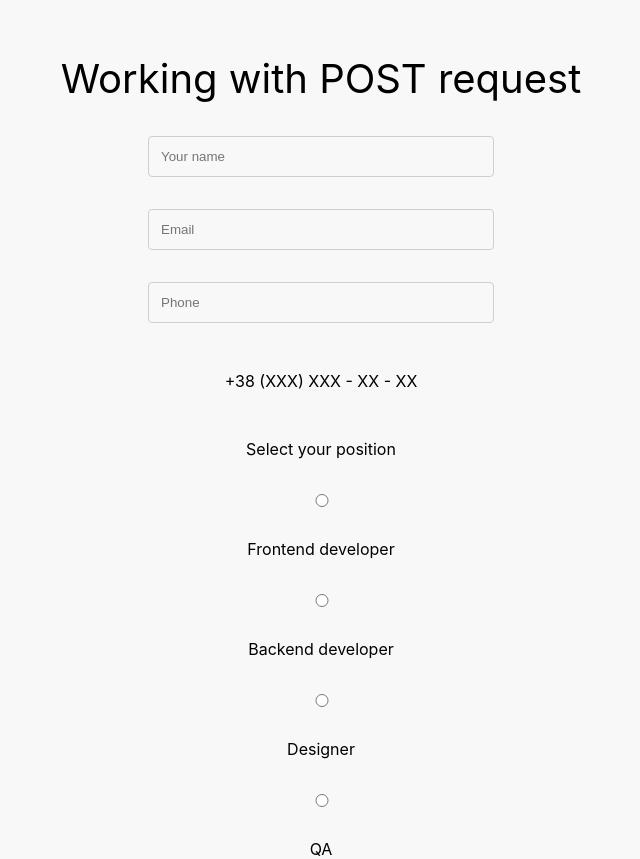
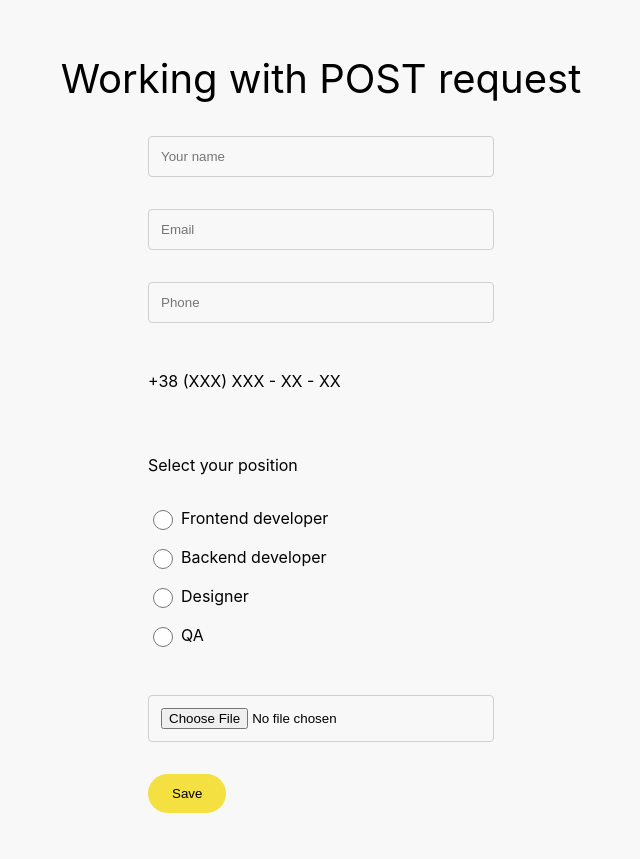
Before and after one commit to boxing-in-iT/test-abz, a React (Create React App) app: page / in a window 1280 px wide. Shown: the part 2080-2939 px from the top of the page, without its empty margins (319-959 px from the left). After the commit the page ends 2893 px from the top, so only its background shows below. Built offline with nearby package versions, Linux system fonts and the light colour scheme.

Commit message:
Add radio

```diff
--- a/src/App.js
+++ b/src/App.js
@@ -1,4 +1,3 @@
-import logo from "./logo.svg";
 import "./App.css";
 import Header from "./components/Header/Header";
 import Welcome from "./components/WelcomeSection/Welcome";
--- a/src/components/Form/Form.jsx
+++ b/src/components/Form/Form.jsx
@@ -8,15 +8,28 @@ const Form = () => {
       <input placeholder="Email" type="email" />
       <input placeholder="Phone" type="text" />
       <p>+38 (XXX) XXX - XX - XX</p>
-      <label>Select your position</label>
-      <input type="radio" name="frontend" />
-      <label for="frontend">Frontend developer</label>
-      <input type="radio" name="backend" />
-      <label for="backend">Backend developer</label>
-      <input type="radio" name="designer" />
-      <label for="designer">Designer</label>
-      <input type="radio" name="qa" />
-      <label for="qa">QA</label>
+      <div className="position-select">
+        <label className="radio-title">Select your position</label>
+
+        <div className="radio-group">
+          <input id="frontend" type="radio" name="position" />
+          <label htmlFor="frontend">Frontend developer</label>
+        </div>
+        <div className="radio-group">
+          <input id="backend" type="radio" name="position" />
+          <label htmlFor="backend">Backend developer</label>
+        </div>
+        <div className="radio-group">
+          <input id="designer" type="radio" name="position" />
+          <label htmlFor="designer">Designer</label>
+        </div>
+        <div className="radio-group">
+          <input id="qa" type="radio" name="position" />
+          <label htmlFor="qa">QA</label>
+        </div>
+      </div>
+      <input type="file" />
+      <button className="button">Save</button>
     </form>
   );
 };
--- a/src/components/Form/index.scss
+++ b/src/components/Form/index.scss
@@ -1,10 +1,10 @@
 form {
   display: flex;
   flex-direction: column;
-  align-items: center;
+  align-items: flex-start;
   justify-content: center;
-
   gap: 2rem;
+}
 
 input {
   padding: 0.75rem;
@@ -13,4 +13,26 @@ form {
   background-color: #f8f8f8;
   width: 20rem;
 }
+
+.position-select {
+  display: flex;
+  flex-direction: column;
+  align-items: flex-start;
+  margin-top: 1rem; /* Добавляем верхний отступ */
 }
+
+.radio-group {
+  display: flex;
+  align-items: center;
+  margin-bottom: 1rem; /* Увеличиваем расстояние между группами радиокнопок */
+}
+
+.radio-group input[type="radio"] {
+  margin-right: 0.5rem;
+  width: 1.5em;
+  height: 1.5em;
+}
+
+.radio-title {
+  margin-bottom: 2rem;
+}
```
Lines whose indentation alone changed are shown as unchanged.
